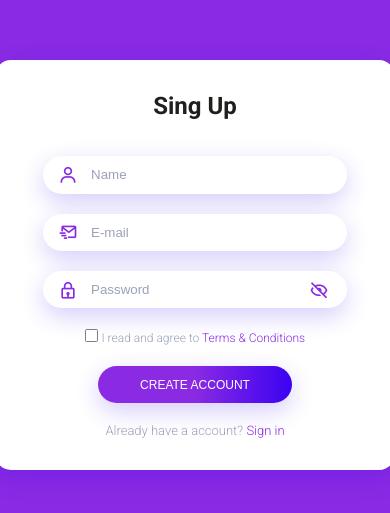
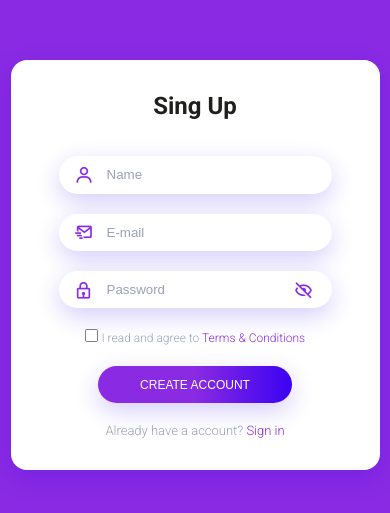
Before and after one commit to Lopez089/Daily-UI-Sing-Up, a website built with Vite: page index.html in a window 390 px wide. Shown: the part 157-670 px from the top of the page. Built offline with nearby package versions, Linux system fonts and the light colour scheme.

Commit message:
fix : width card of divice mobile

```diff
--- a/style.css
+++ b/style.css
@@ -261,10 +261,9 @@ a{
 
 /*======================= COMPONENT =================*/
 
-@media (min-width: 320px){
+@media (max-width:768px){
   .card{
-    min-width:0px;
-    background-color:red;
+    min-width:0 !important;
   }
 }
 .card{
```
Also changed, not shown: dist/index.html, 2 other files.
